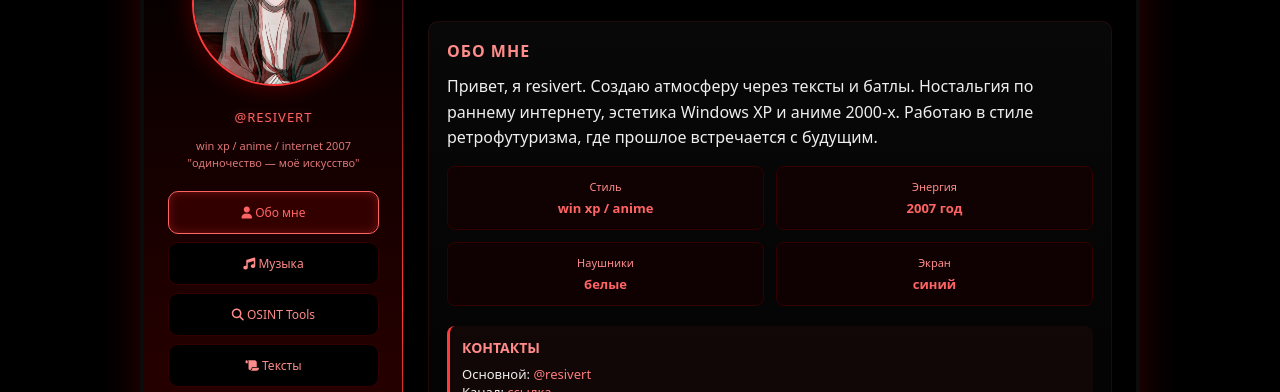
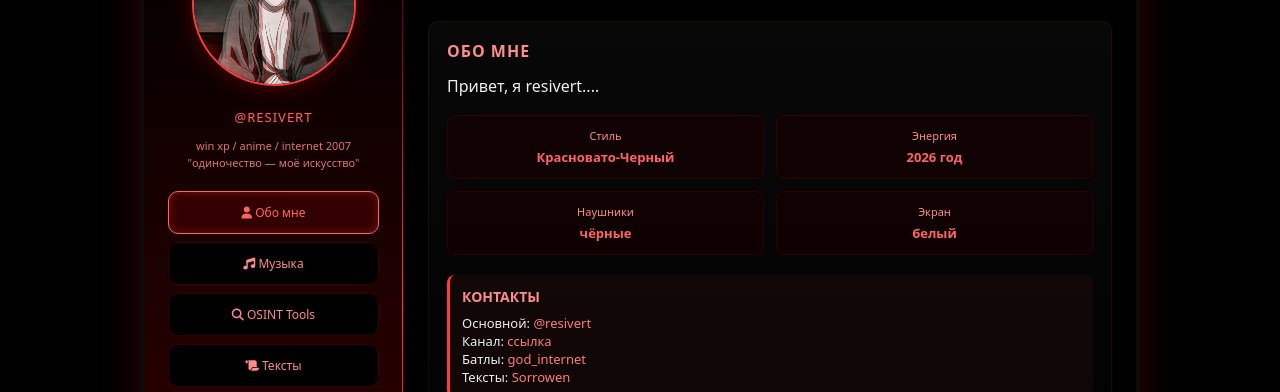
Before and after one commit to GLES091/saimon, a plain HTML site: page index.html in a window 1280 px wide. Shown: the part 134-526 px from the top of the page. Drawn offline with Linux system fonts and the light colour scheme; no server answers.

Commit message:
Update index.html

```diff
--- a/index.html
+++ b/index.html
@@ -680,24 +680,24 @@
           <!-- About Section -->
           <section id="about" class="glossy active">
             <h3>Обо мне</h3>
-            <p style="margin:0 0 15px 0;color:#eee; line-height: 1.6;">Привет, я resivert. Создаю атмосферу через тексты и батлы. Ностальгия по раннему интернету, эстетика Windows XP и аниме 2000-х. Работаю в стиле ретрофутуризма, где прошлое встречается с будущим.</p>
+            <p style="margin:0 0 15px 0;color:#eee; line-height: 1.6;">Привет, я resivert....</p>
 
             <div class="status-grid">
               <div class="status-item">
                 <div class="status-label">Стиль</div>
-                <div class="status-value">win xp / anime</div>
+                <div class="status-value">Красновато-Черный</div>
               </div>
               <div class="status-item">
                 <div class="status-label">Энергия</div>
-                <div class="status-value">2007 год</div>
+                <div class="status-value">2026 год</div>
               </div>
               <div class="status-item">
                 <div class="status-label">Наушники</div>
-                <div class="status-value">белые</div>
+                <div class="status-value">чёрные</div>
               </div>
               <div class="status-item">
                 <div class="status-label">Экран</div>
-                <div class="status-value">синий</div>
+                <div class="status-value">белый</div>
               </div>
             </div>
 
```
